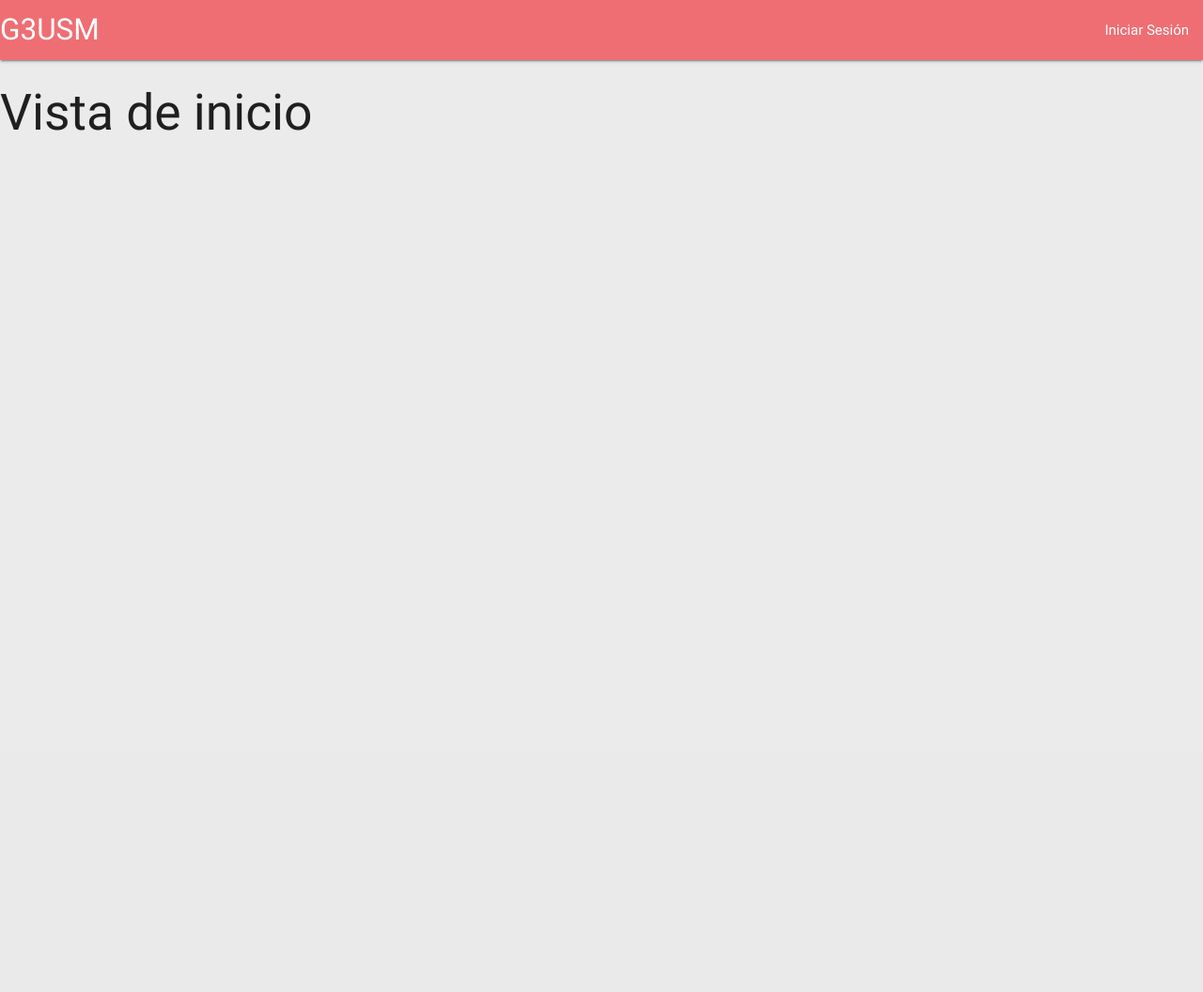
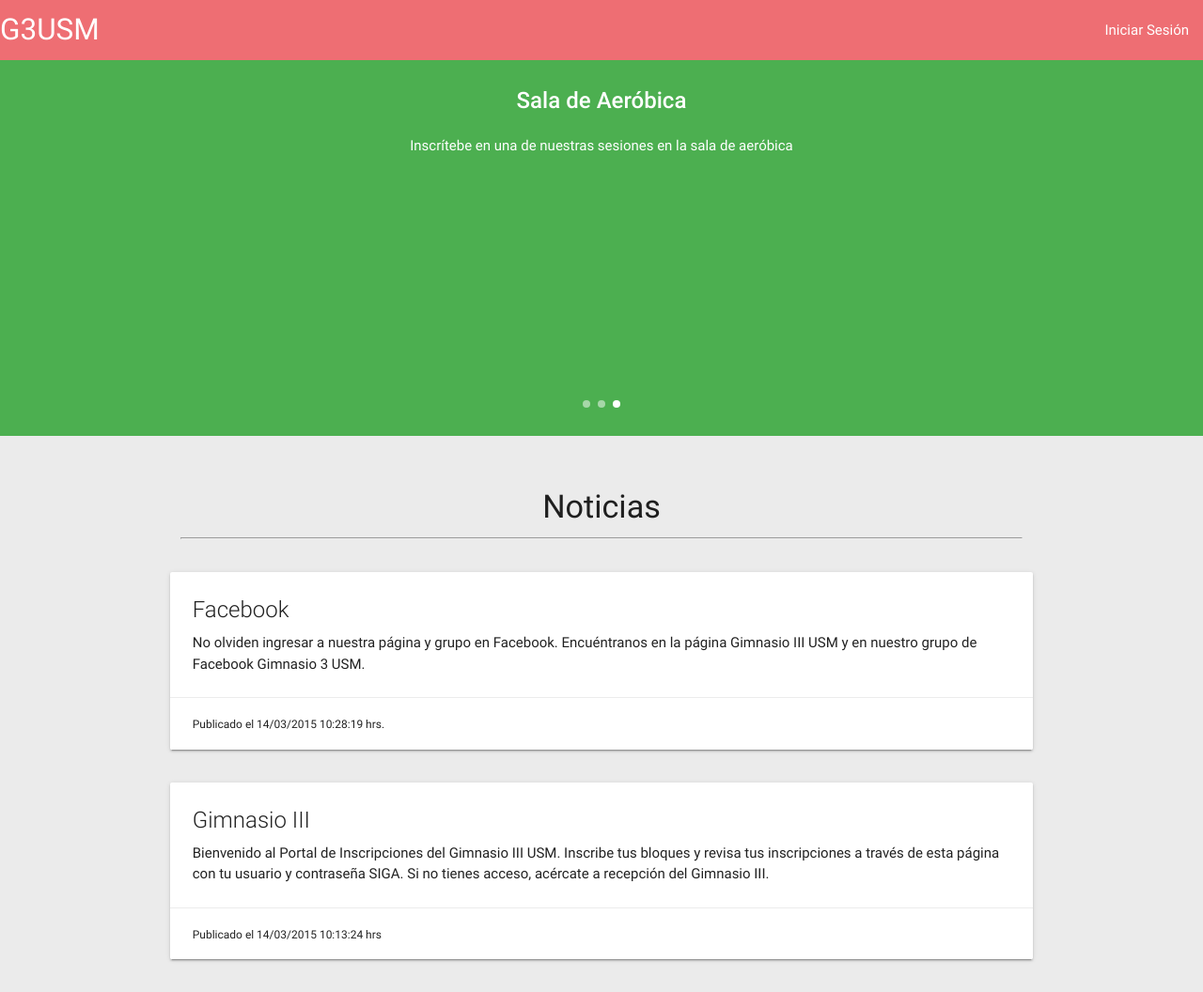
Before and after one commit to avberrio/UX_Project, a Django app: page / in a window 1280 px wide. Shown: the whole page at 94% size. Before the commit the page ends 139 px from the top, so only its background shows below. Run offline with Django 3.2, Linux system fonts and the light colour scheme; some libraries are stand-ins or nearby versions.

Commit message:
Index View reformated

```diff
--- a/gym_app/templates/views/index.html
+++ b/gym_app/templates/views/index.html
@@ -1,5 +1,71 @@
 {% extends 'base.html' %}
 
 {% block body %}
-    <h2> Vista de inicio </h2>
+    <!-- Carrusel code -->
+    <div class="row">
+        <div class="carousel carousel-slider center" data-indicators="true">
+            <div class="carousel-item red white-text" href="#one!">
+                <h2>Gimnasio III USM</h2>
+                <p class="white-text">Ofrecimos actividades extraprogramátiacs a la comunidad</p>
+            </div>
+            <div class="carousel-item amber white-text" href="#two!">
+                <h2>Sala de Máquinas y Pesas</h2>
+                <p class="white-text">Inscrítebe en una de nuestras sesiones en la sala de máquinas</p>
+            </div>
+            <div class="carousel-item green white-text" href="#three!">
+                <h2>Sala de Aeróbica</h2>
+                <p class="white-text">Inscrítebe en una de nuestras sesiones en la sala de aeróbica</p>
+            </div>
+        </div>
+    </div>
+
+    <div class="container" style="padding-top: 20px;">
+        <div class="center">
+            <h4> Noticias </h4>
+            <hr>
+            <div style="padding-bottom: 20px"></div>
+        </div>
+        <div class="row">
+            <div class="card">
+                <div class="card-content">
+                    <span class="card-title">Facebook</span>
+                    <p>
+                        No olviden ingresar a nuestra página y grupo en Facebook. Encuéntranos en la página Gimnasio III USM y en nuestro grupo de Facebook
+                        Gimnasio 3 USM.
+                    </p>
+                </div>
+                <div class="card-action">
+                    <span style="font-size: 9pt;"> Publicado el 14/03/2015 10:28:19 hrs. </span>
+                </div>
+            </div>
+        </div>
+        <div class="row">
+            <div class="card">
+                <div class="card-content">
+                    <span class="card-title">Gimnasio III</span>
+                    <p>
+                        Bienvenido al Portal de Inscripciones del Gimnasio III USM. Inscribe tus bloques y revisa tus inscripciones a través de esta
+                        página con tu usuario y contraseña SIGA.
+                        Si no tienes acceso, acércate a recepción del Gimnasio III.
+                    </p>
+                </div>
+                <div class="card-action">
+                    <span style="font-size: 9pt;"> Publicado el 14/03/2015 10:13:24 hrs </span>
+                </div>
+            </div>
+        </div>
+    </div>
+
+
+
+
+    <!-- Carousel javascript -->
+    <script>
+         $('.carousel.carousel-slider').carousel({fullWidth: true});
+         autoplay()
+         function autoplay() {
+             $('.carousel').carousel('next');
+             setTimeout(autoplay, 4500);
+         }
+    </script>
 {% endblock %}
```
